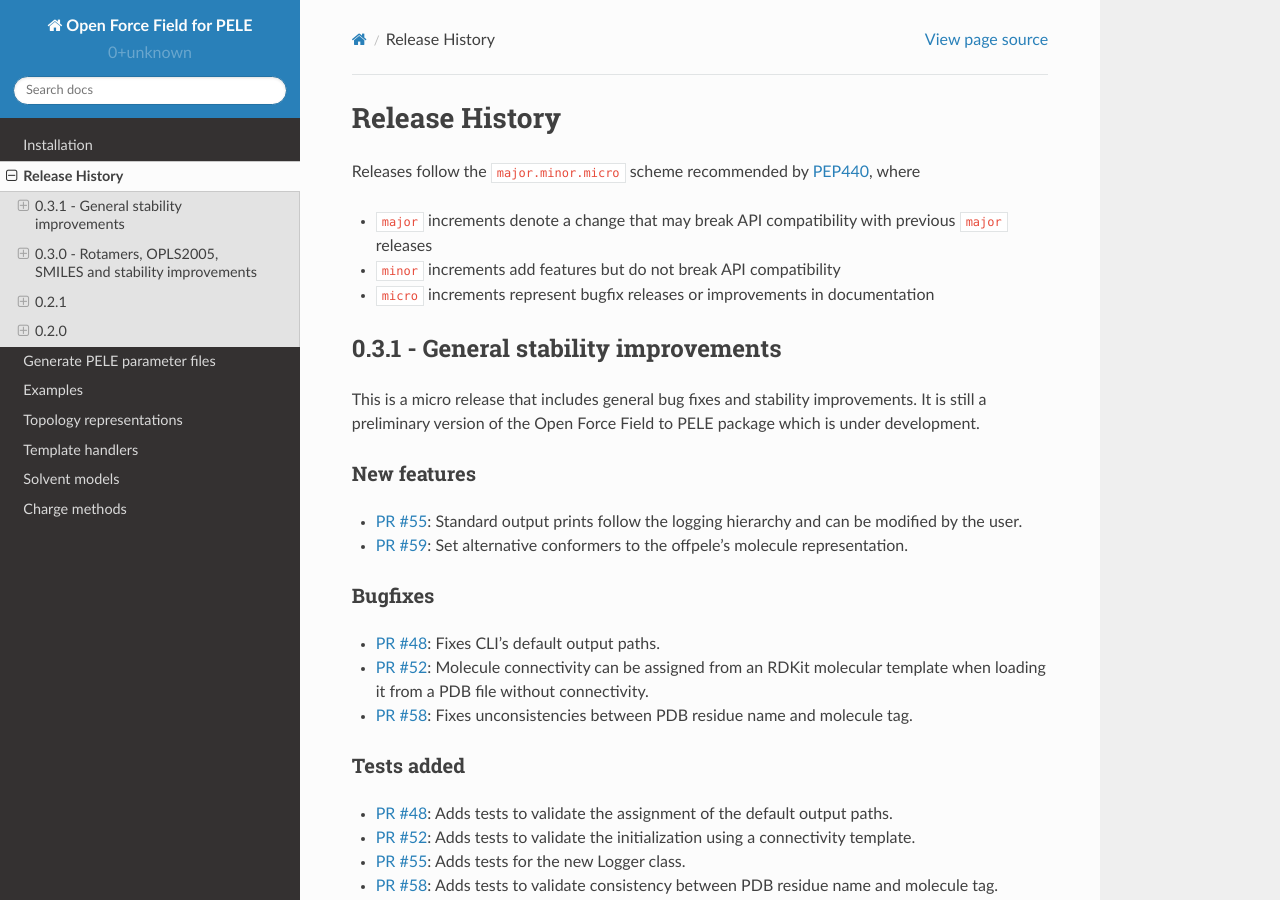
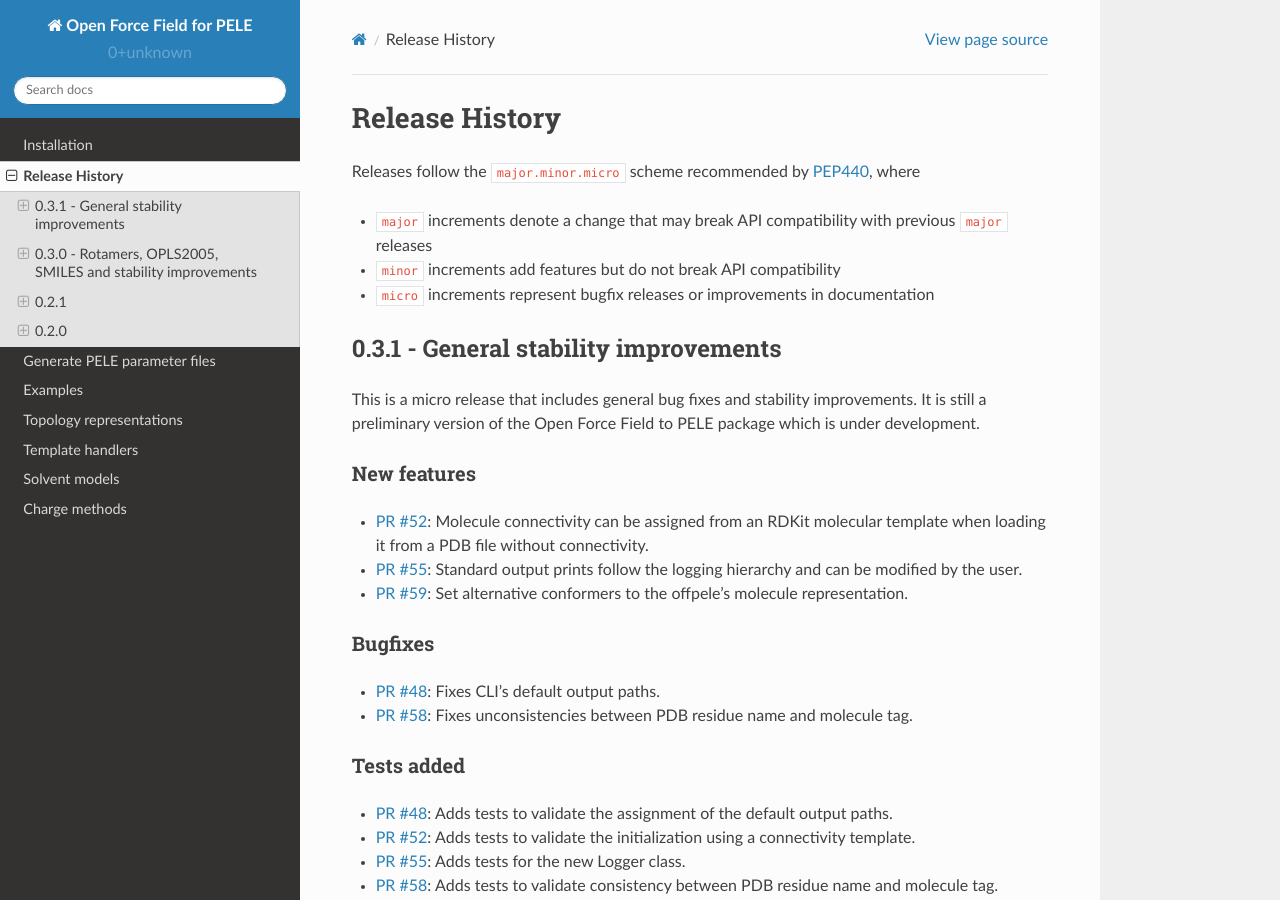
Before and after one commit to martimunicoy/peleffy, a Sphinx documentation site: the page built from docs/releasehistory.rst, in a window 1280 px wide and 900 px high. Built offline with Sphinx 7.4.7 and the Read the Docs theme 2.0.0, drawn with Linux system fonts in a browser that asks for light colours.

```diff
--- a/docs/releasehistory.rst
+++ b/docs/releasehistory.rst
@@ -15,13 +15,13 @@ This is a micro release that includes general bug fixes and stability improvemen
 
 New features
 """"""""""""
+- `PR #52 <https://github.com/martimunicoy/offpele/pull/52>`_: Molecule connectivity can be assigned from an RDKit molecular template when loading it from a PDB file without connectivity.
 - `PR #55 <https://github.com/martimunicoy/offpele/pull/55>`_: Standard output prints follow the logging hierarchy and can be modified by the user.
 - `PR #59 <https://github.com/martimunicoy/offpele/pull/59>`_: Set alternative conformers to the offpele's molecule representation.
 
 Bugfixes
 """"""""
 - `PR #48 <https://github.com/martimunicoy/offpele/pull/48>`_: Fixes CLI's default output paths.
-- `PR #52 <https://github.com/martimunicoy/offpele/pull/52>`_: Molecule connectivity can be assigned from an RDKit molecular template when loading it from a PDB file without connectivity.
 - `PR #58 <https://github.com/martimunicoy/offpele/pull/58>`_: Fixes unconsistencies between PDB residue name and molecule tag.
 
 Tests added
```
